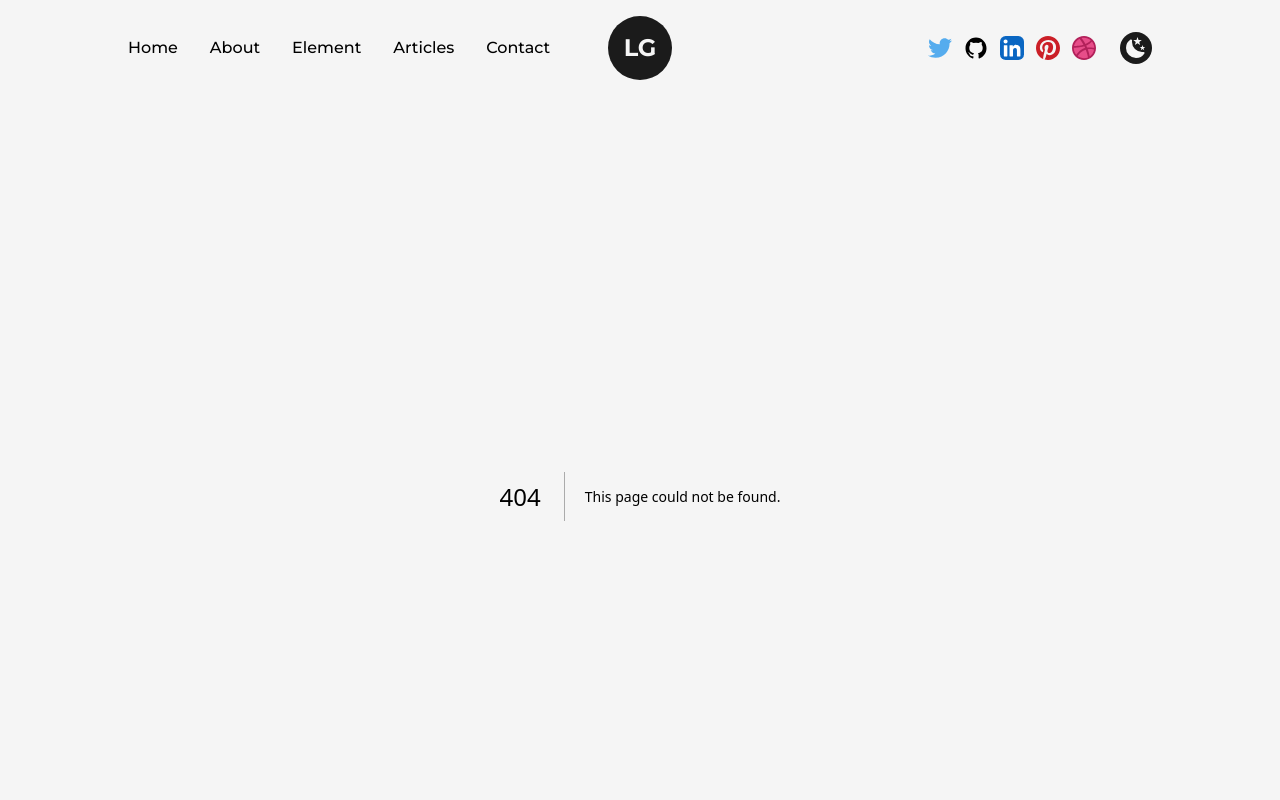
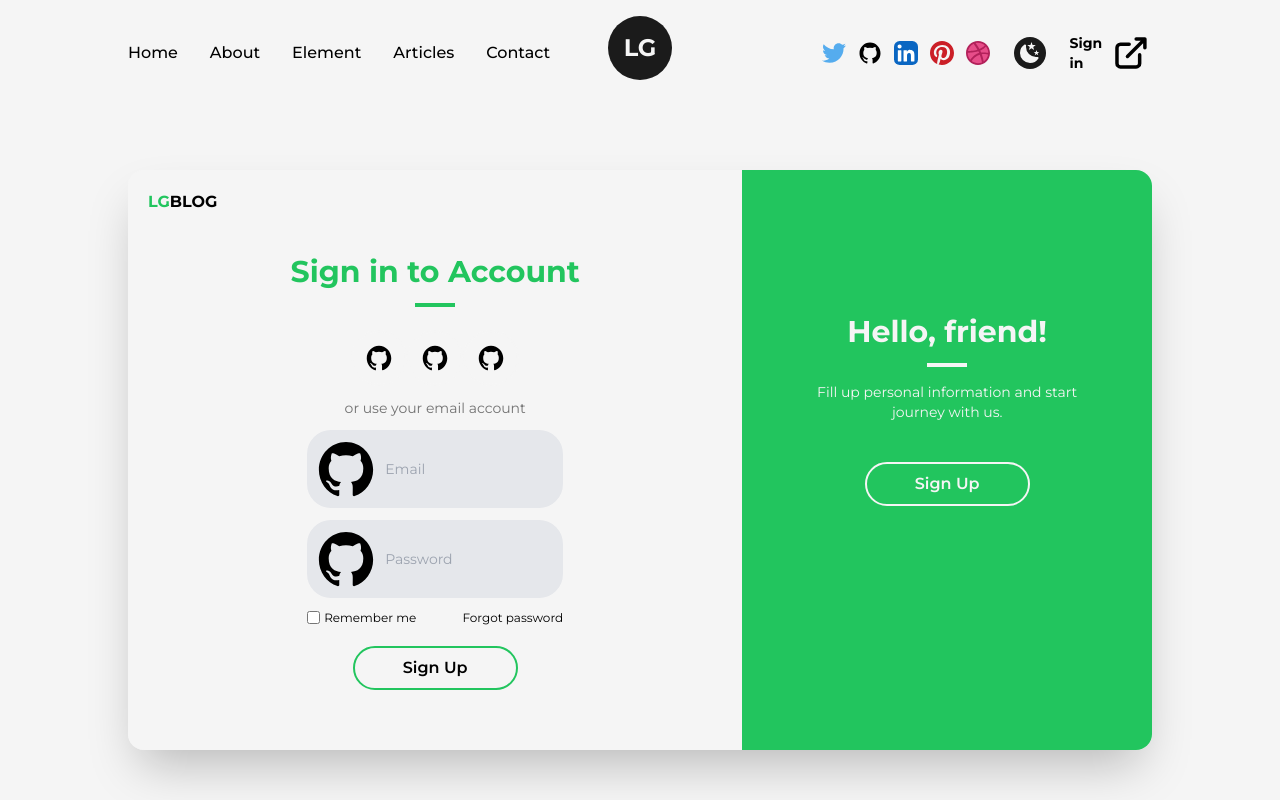
Before and after one commit to thekhai1k9/bloger-nextjs, a Next.js app: page /auth/sign-in in a window 1280 px wide. Before the commit this address had no page. Shown: the top 800 px of the page. Built offline with nearby package versions, Linux system fonts and the light colour scheme.

Commit message:
page auth ui

```diff
--- /dev/null
+++ b/src/app/auth/sign-in/page.tsx
@@ -0,0 +1,75 @@
+'use client'
+
+import { GithubIcon } from '@/components/Icon'
+import Layout from '@/components/Layout'
+import TransitionEffect from '@/components/TransitionEffect'
+import Head from 'next/head'
+import Link from 'next/link'
+import React from 'react'
+
+const page = () => {
+  return (
+    <React.Fragment>
+      <Head>
+        <title>Code Bug || Sign In Page</title>
+        <meta name="description" content="any description"></meta>
+      </Head>
+      <TransitionEffect/>
+      <main className="w-full mb-16 flex flex-col items-center justify-center overflow-hidden dark:text-light">
+        <Layout className="pt-16">
+          <div className='bg-light/80 rounded-2xl shadow-2xl flex justify-center text-center'>
+            <div className='w-3/5 p-5'>
+              <div className='text-left font-bold'>
+                <span className='text-green-500'>LG</span>BLOG
+              </div>
+              <div className='py-10'>
+                <h2 className='text-3xl font-bold text-green-500 mb-2'>Sign in to Account</h2>
+                <div className='border-2 w-10 border-green-500 inline-block mb-2'/>
+
+                <div className='flex justify-center my-2'>
+                  <Link href={'#'} className='border-2 border-light/70 rounded-full p-3'>
+                    <GithubIcon className='w-8 mr-3'/>
+                  </Link>
+                  <Link href={'#'} className='border-2 border-light/70 rounded-full p-3'>
+                    <GithubIcon className='w-8 mr-3'/>
+                  </Link>
+                  <Link href={'#'} className='border-2 border-light/70 rounded-full p-3'>
+                    <GithubIcon className='w-8 mr-3'/>
+                  </Link>
+                </div>
+                <p className='text-dark/60 my-3 text-sm'>or use your email account</p>
+
+                <div className='flex flex-col items-center'>
+                  <div className='bg-gray-200 w-64 p-2 flex items-center mb-3 rounded-3xl'>
+                    <GithubIcon className='w-3.5 mr-2'/>
+                    <input type='text' name='email' placeholder='Email' className='bg-gray-200 outline-none text-sm'/>
+                  </div>
+                  <div className='bg-gray-200 w-64 p-2 flex items-center mb-3 rounded-3xl'>
+                    <GithubIcon className='w-3.5 mr-2'/>
+                    <input type='password' name='password' placeholder='Password' className='bg-gray-200 outline-none text-sm'/>
+                  </div>
+                  <div className='flex justify-between w-64 mb-5'>
+                    <label className='flex items-center text-xs'>
+                      <input type='checkbox' name='rememberme' className='mr-1'/>Remember me
+                    </label>
+                    <Link href={'#'} className='text-xs'>Forgot password</Link>
+                  </div>
+                  <Link href='/auth/sign-up' className='border-2 border-green-500 rounded-full px-12 py-2 inline-block font-semibold hover:bg-white/80 hover:text-green-500'>Sign Up</Link>
+                </div>
+              </div>
+            </div>
+
+            <div className='w-2/5 bg-green-500 text-light rounded-tr-2xl rounded-br-2xl py-36 px-12'>
+              <h2 className='text-3xl font-bold mb-2'>Hello, friend!</h2>
+              <div className='border-2 w-10 border-light inline-block mb-2'/>
+              <p className='mb-10 text-sm'>Fill up personal information and start journey with us.</p>
+              <Link href='/auth/sign-up' className='border-2 border-light rounded-full px-12 py-2 inline-block font-semibold hover:bg-white/80 hover:text-green-500'>Sign Up</Link>
+            </div>
+          </div>
+        </Layout>
+      </main>
+    </React.Fragment>
+  )
+}
+
+export default page
--- /dev/null
+++ b/src/app/auth/sign-up/page.tsx
@@ -0,0 +1,9 @@
+import React from 'react'
+
+const page = () => {
+  return (
+    <div>page</div>
+  )
+}
+
+export default page
--- a/src/components/Header.tsx
+++ b/src/components/Header.tsx
@@ -3,7 +3,7 @@
 import Link from 'next/link'
 import Logo from './Logo'
 import { usePathname } from 'next/navigation'
-import { DribbbleIcon, GithubIcon, LinkedInIcon, MoonIcon, PinterestIcon, SunIcon, TwitterIcon } from './Icon'
+import { DribbbleIcon, GithubIcon, LinkArrow, LinkedInIcon, MoonIcon, PinterestIcon, SunIcon, TwitterIcon } from './Icon'
 import { motion } from "framer-motion"
 import useThemeSwitcher from '@/hooks/useThemeSwitcher'
 import { useState } from 'react'
@@ -59,7 +59,7 @@ const CustomMoblieLink: React.FC<CustomLinkMobileIProps> = ({ href, title, class
 
 
 const Header = () => {
-
+  const router = useRouter()
   const [mode, setMode] = useThemeSwitcher()
   const [isOpenModelResponsive, setIsOpenModelResponsive] = useState<boolean>(false)
 
@@ -142,6 +142,14 @@ const Header = () => {
             { mode === "dark" ? <SunIcon className="fill-dark"/> : <MoonIcon className="fill-dark"/>}
           </button>
 
+          <div
+            className='ml-4 font-bold flex items-center justify-center cursor-pointer dark:hover:text-light/75 hover:text-dark/75 text-sm'
+            onClick={() => router.push('auth/sign-in')}
+          >
+            <span className='px-2'>Sign in</span>
+            <LinkArrow className='w-3.5'/>
+          </div>
+
         </nav>
       </div>
 
@@ -212,6 +220,13 @@ const Header = () => {
                 { mode === "dark" ? <MoonIcon className="fill-dark"/> : <SunIcon className="fill-dark"/>}
               </button>
 
+              <div
+                className='ml-4 font-bold flex items-center justify-center cursor-pointer hover:text-dark/80 text-light dark:text-dark'
+                onClick={() => router.push('auth/sign-in')}
+              >
+                <span className='px-2'>Sign in</span>
+                <LinkArrow className='w-4'/>
+              </div>
             </nav>
           </motion.div>
         )
```
